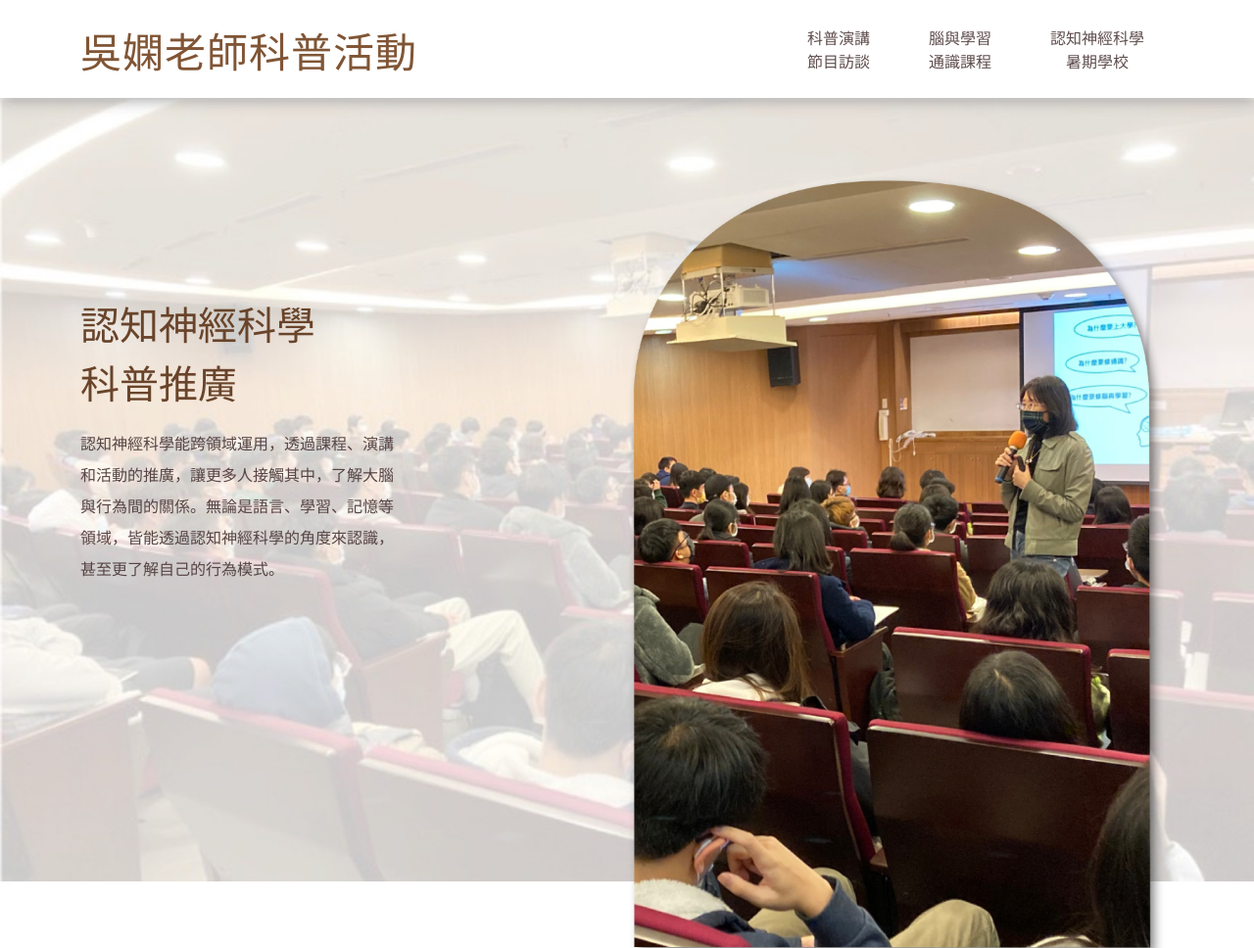
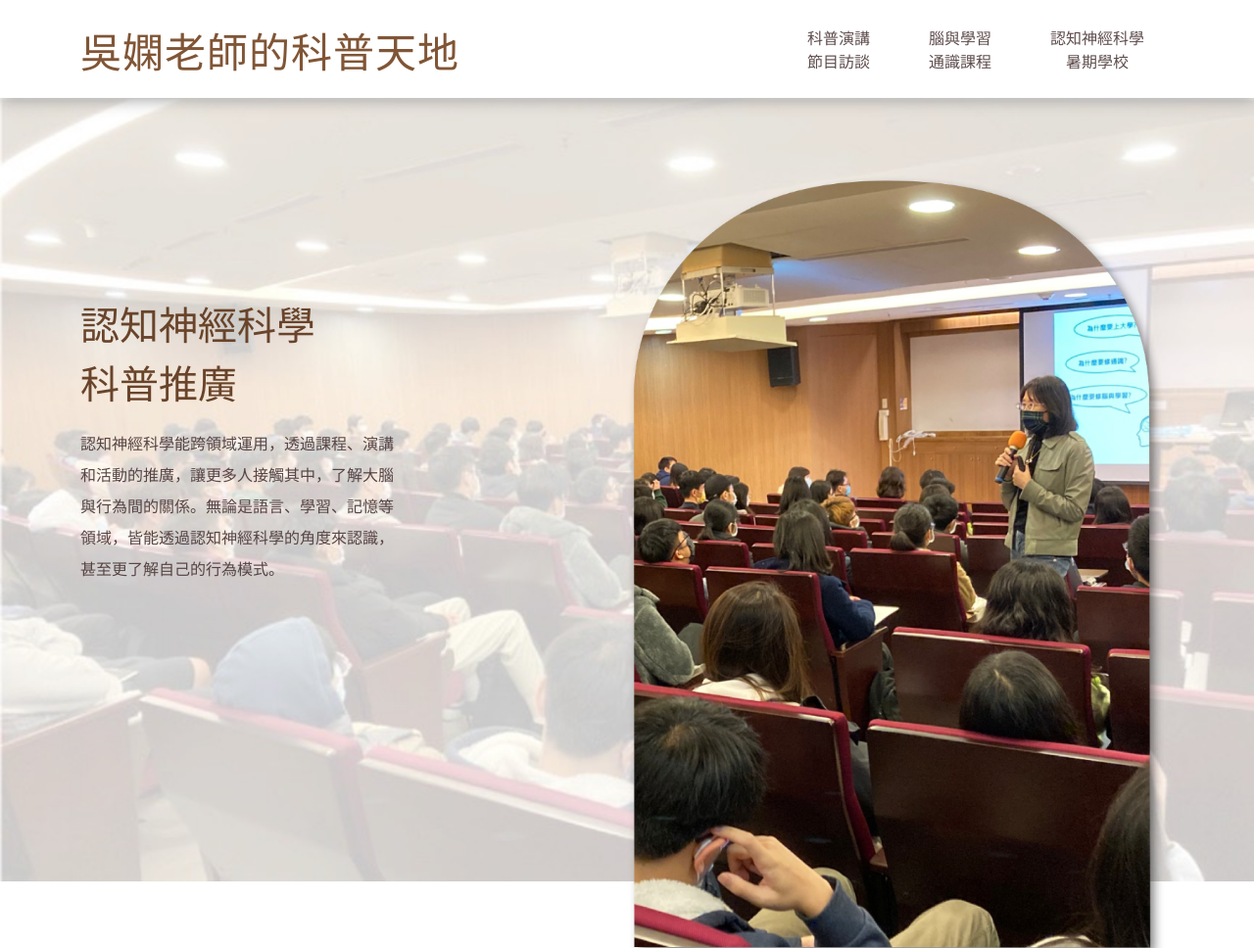
Before and after one commit to hsiao-i/profwu-web, a plain HTML site: page index.html in a window 1280 px wide. Shown: the top 968 px of the page at 98% size. Drawn offline with nearby package versions, Linux system fonts and the light colour scheme.

Commit message:
20220228 revise

```diff
--- a/index.html
+++ b/index.html
@@ -20,7 +20,7 @@
     <style>
       @import url("https://fonts.googleapis.com/css2?family=Noto+Sans+TC:wght@100;300;400;500;700;900&display=swap");
     </style>
-    <title>吳嫻老師科普活動</title>
+    <title>吳嫻老師的科普天地</title>
     <script
       src="https://kit.fontawesome.com/0a23283c58.js"
       crossorigin="anonymous"
@@ -32,7 +32,7 @@
     <div class="header sticky-top py-3">
       <div class="container d-flex justify-content-between align-items-center">
         <h1 class="title">
-          <a href="#homepage">吳嫻老師科普活動</a>
+          <a href="#homepage">吳嫻老師的科普天地</a>
         </h1>
         <ul class="nav align-items-center">
           <li class="control">
```
